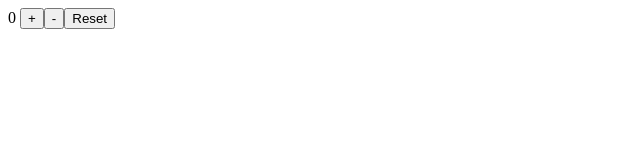
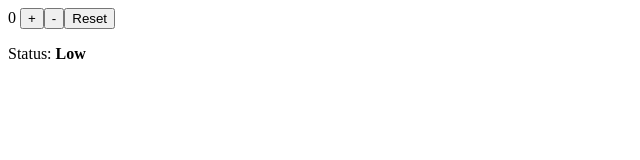
Before and after one commit to PIPetkova19/tasks-frontend, an Angular app in the folder hw3/app-counter-1/: page / in a window 1280 px wide. Shown: the top 160 px of the page, without its empty margins (0-640 px from the left). Built offline with nearby package versions, Linux system fonts and the light colour scheme.

Commit message:
Add task2

```diff
--- a/hw3/app-counter-1/src/app/app-counter/app-counter.html
+++ b/hw3/app-counter-1/src/app/app-counter/app-counter.html
@@ -1,9 +1,11 @@
-{{counter}}
+{{counter()}}
 
 
-@if(counter>=10){
+@if(counter()>=10){
 <p>Maximum reached</p>
 }
 <button (click)="increase()">+</button>
 <button (click)="decrease()">-</button>
 <button (click)="reset()">Reset</button>
+
+<p>Status: <strong>{{ status() }}</strong></p>
--- a/hw3/app-counter-1/src/app/app-counter/app-counter.ts
+++ b/hw3/app-counter-1/src/app/app-counter/app-counter.ts
@@ -1,4 +1,4 @@
-import { Component } from '@angular/core';
+import { Component, signal, computed } from '@angular/core';
 
 @Component({
   selector: 'app-counter',
@@ -8,17 +8,31 @@ import { Component } from '@angular/core';
 })
 
 export class AppCounter {
-  counter: number = 0;
-
+  counter = signal<number>(0);
+  status = computed(() => {
+    if (this.counter() < 3) {
+      return "Low";
+    }
+    else if (this.counter() <= 6) {
+      return "Medium";
+    }
+    else {
+      return "High";
+    }
+  });
   increase() {
-    if (this.counter < 10) this.counter++;
+    if (this.counter() < 10) {
+      this.counter.update(c => c + 1);
+    }
   }
 
   decrease() {
-    if (this.counter > 0) this.counter--;
+    if (this.counter() > 0) {
+      this.counter.update(c => c - 1);
+    }
   }
 
   reset() {
-    this.counter = 0;
+    this.counter.set(0);
   }
 }
```
